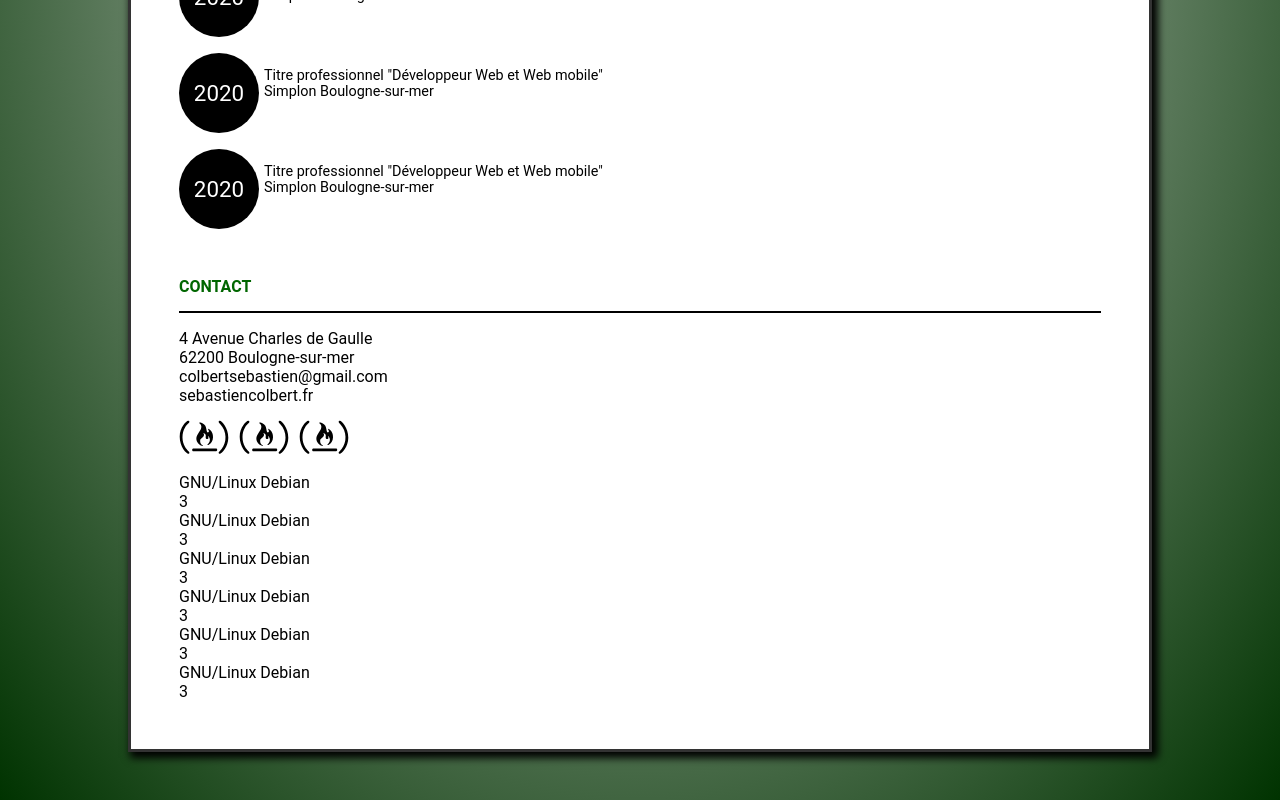
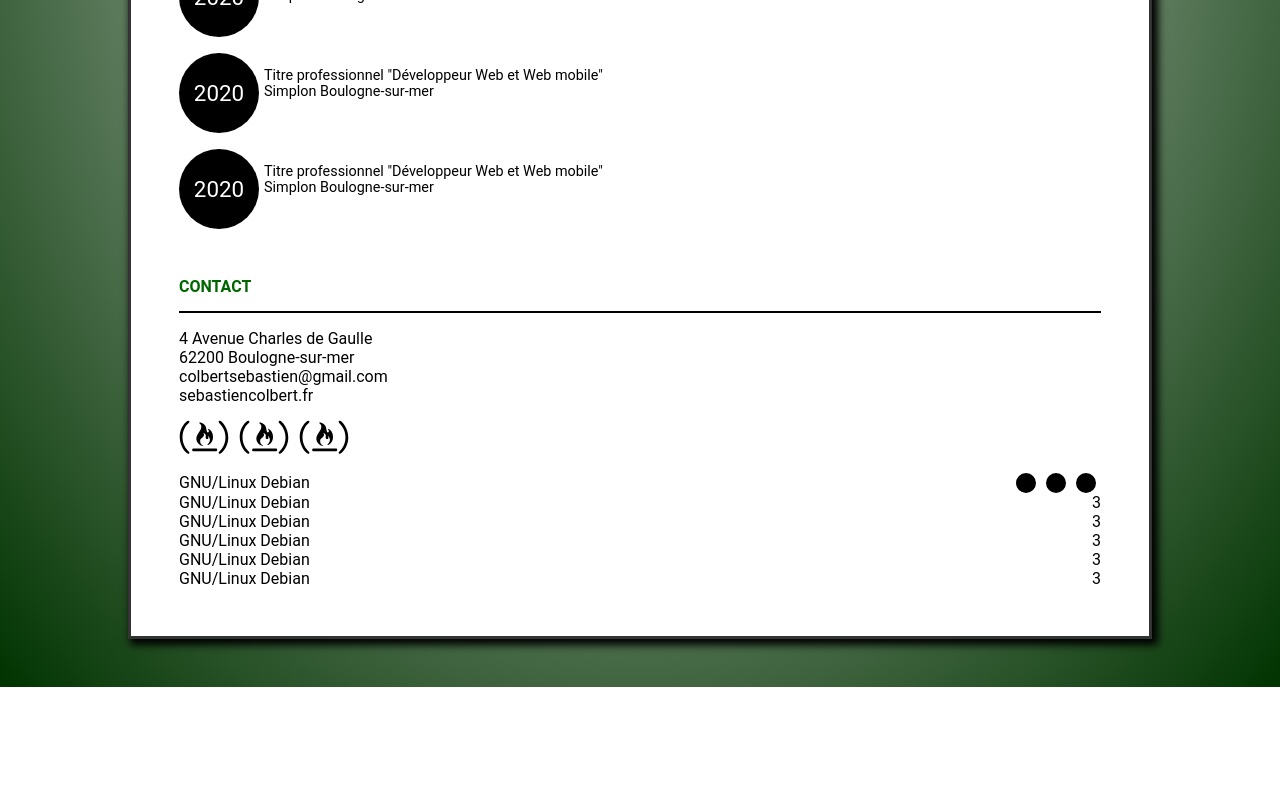
Before and after one commit to bastienrc/bastienrc.github.io, a React (Create React App) app: page / in a window 1280 px wide. Shown: the part 940-1740 px from the top of the page. After the commit the page ends 1627 px from the top, so only its background shows below. Built offline with nearby package versions, Linux system fonts and the light colour scheme.

Commit message:
Competences Style + Correction coquille

```diff
--- a/src/components/Competences.js
+++ b/src/components/Competences.js
@@ -1,16 +1,34 @@
 import styled from 'styled-components'
 
-const Competence = styled.div``
+const Competence = styled.div`
+  display: flex;
+  justify-content: space-between;
+`
 const Group = styled.div``
 const Name = styled.div``
-const Level = styled.div``
+const Level = styled.div`
+  display: flex;
+`
+const Star = styled.span`
+  display: block;
+  width: 20px;
+  height: 20px;
+  background-color: #000;
+  margin: 0 5px;
+  border-radius: 50%;
+`
 
 function Competences () {
   return (
     <>
       <Group>
         <Competence>
-          <Name>GNU/Linux Debian</Name><Level>3</Level>
+          <Name>GNU/Linux Debian</Name>
+          <Level>
+            <Star />
+            <Star />
+            <Star />
+          </Level>
         </Competence>
         <Competence>
           <Name>GNU/Linux Debian</Name><Level>3</Level>
--- a/src/components/Experiences.js
+++ b/src/components/Experiences.js
@@ -28,7 +28,7 @@ const Resume = styled.div`
 function Experiences ({ data }) {
   return (
     <>
-      <XpTitle>Expérience Professionelle</XpTitle>
+      <XpTitle>Expérience Professionnelle</XpTitle>
       {data.map((xp) => (
         <Xp key={xp.id}>
           <Poste>{xp.Poste}</Poste>
```
